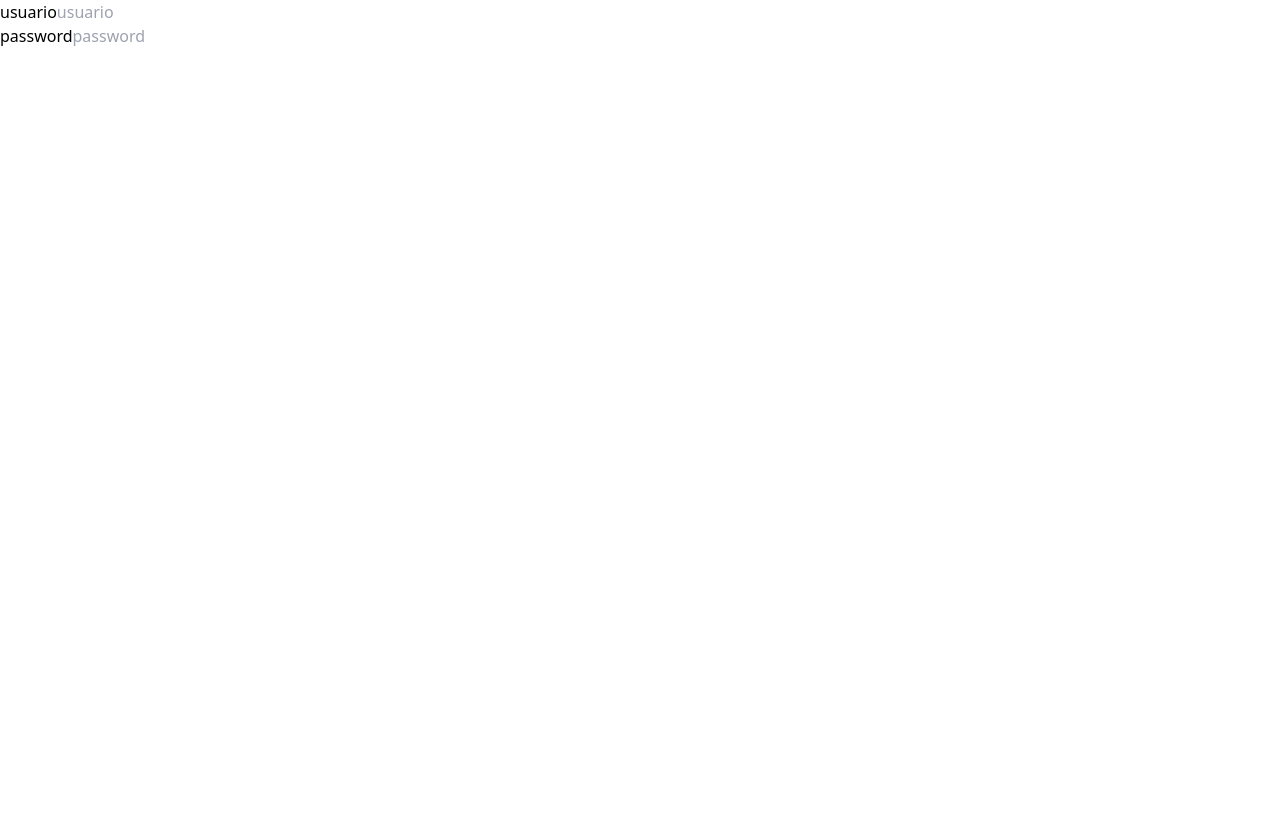
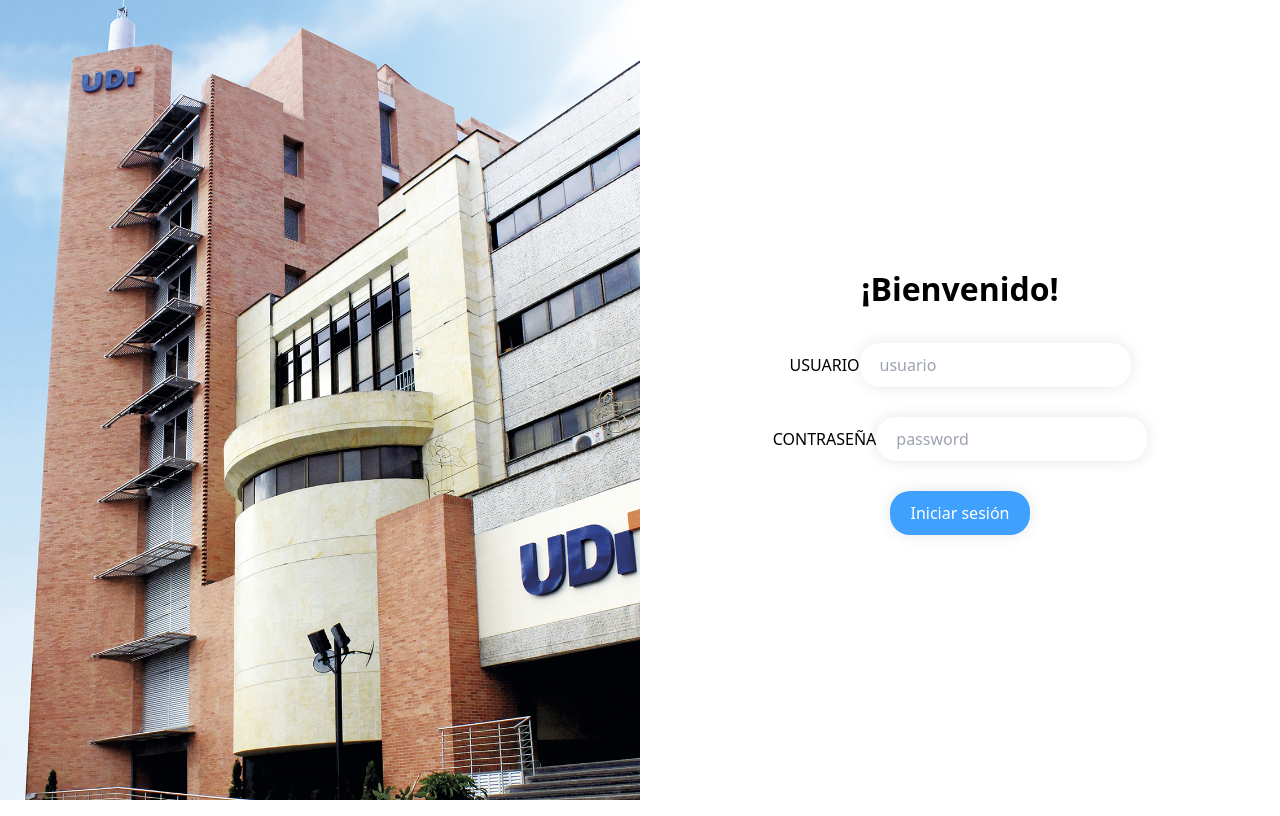
Before and after one commit to kamilo9809/app-con-login, a React (Vite) app: page / in a window 1280 px wide. Built offline with nearby package versions, Linux system fonts and the light colour scheme.

Commit message:
login
login estetica

```diff
--- /dev/null
+++ b/src/pages/components/login.css
@@ -0,0 +1,58 @@
+body {
+    margin: 0;
+    padding: 0;
+  }
+
+  .container {
+    display: flex;
+    height: 100vh;
+  }
+
+  .image-container {
+    flex: 1;
+    overflow: hidden; /* Esto asegura que la imagen no se desborde del contenedor */
+  }
+
+  .image-container img {
+    height: 100%;
+    width: 100%;
+    object-fit: cover; /* Esto hará que la imagen se ajuste a su contenedor */
+  }
+
+  .form-container {
+    flex: 1;
+    display: flex;
+    flex-direction: column;
+    justify-content: center;
+    align-items: center;
+  }
+
+  .input-container {
+    margin-bottom: 20px;
+  }
+
+  .styled-input {
+    border: none;
+    outline: none;
+    padding: 10px 20px;
+    margin-top: 10px;
+    border-radius: 20px;
+    box-shadow: 0px 0px 15px rgba(0,0,0,0.1);
+  }
+
+  .styled-button {
+    border: none;
+    outline: none;
+    padding: 10px 20px;
+    margin-top: 10px;
+    border-radius: 20px;
+    box-shadow: 0px 0px 15px rgba(0,0,0,0.1);
+    background-color: #3fa1fd;
+    color: white;
+  }
+
+  .welcome-text {
+    font-size: 2em;
+    font-weight: bold;
+    margin-bottom: 20px;
+  }
--- a/src/pages/components/login.jsx
+++ b/src/pages/components/login.jsx
@@ -1,19 +1,75 @@
-import { useState } from "react";
-
-
+import React, { useState } from 'react';
+import './Login.css';
 
 function Login (){
-    const {validacion, setValidacion} = useState()
+    const [username, setUsername] = useState('');
+    const [password, setPassword] = useState('');
+    const [isCapsLockOnUsername, setIsCapsLockOnUsername] = useState(false);
+    const [isCapsLockOnPassword, setIsCapsLockOnPassword] = useState(false);
+
+    const handleKeyDownUsername = (event) => {
+        if (event.getModifierState('CapsLock')) {
+            setIsCapsLockOnUsername(true);
+        } else {
+            setIsCapsLockOnUsername(false);
+        }
+    }
+
+    const handleKeyDownPassword = (event) => {
+        if (event.getModifierState('CapsLock')) {
+            setIsCapsLockOnPassword(true);
+        } else {
+            setIsCapsLockOnPassword(false);
+        }
+    }
+
+    const handleLoginClick = () => {
+        if (username === '' || password === '') {
+            alert('Por favor, rellene ambos campos.');
+        } else {
+            // Redirige a la página 'hola'
+            window.location.href = '/hola';
+        }
+    }
 
     return(
         <div className="bg">
-          <div>
-            <label htmlFor="">usuario</label>
-            <input type="text" name="name" id="name" placeholder="usuario" />
-          </div>
-          <div>
-            <label htmlFor="">password</label>
-            <input type="password" name="pass" id="pass" placeholder="password" />
+          <div className="container">
+            <div className="image-container">
+              <img className="styled-image" src="udi---universitaria-de-investigaci-n-y-desarrollo-001886_large.jpg" alt="Descripción de la imagen" />
+            </div>
+            <div className="form-container">
+              <h1 className="welcome-text">¡Bienvenido!</h1>
+              <div className="input-container">
+                <label htmlFor="">USUARIO</label>
+                <input
+                  className="styled-input"
+                  type="text"
+                  name="name"
+                  id="name"
+                  placeholder="usuario"
+                  value={username}
+                  onChange={e => setUsername(e.target.value)}
+                  onKeyDown={handleKeyDownUsername}
+                />
+                {isCapsLockOnUsername && <p>La tecla de mayúsculas está activada.</p>}
+              </div>
+              <div className="input-container">
+                <label htmlFor="">CONTRASEÑA</label>
+                <input
+                  className="styled-input"
+                  type="password"
+                  name="pass"
+                  id="pass"
+                  placeholder="password"
+                  value={password}
+                  onChange={e => setPassword(e.target.value)}
+                  onKeyDown={handleKeyDownPassword}
+                />
+                {isCapsLockOnPassword && <p>La tecla de mayúsculas está activada.</p>}
+              </div>
+              <button className="styled-button" onClick={handleLoginClick}>Iniciar sesión</button>
+            </div>
           </div>
         </div>
     );
```
Also changed, not shown: src/global.css (line endings or trailing spaces), udi---universitaria-de-investigaci-n-y-desarrollo-001886_large.jpg (added).
